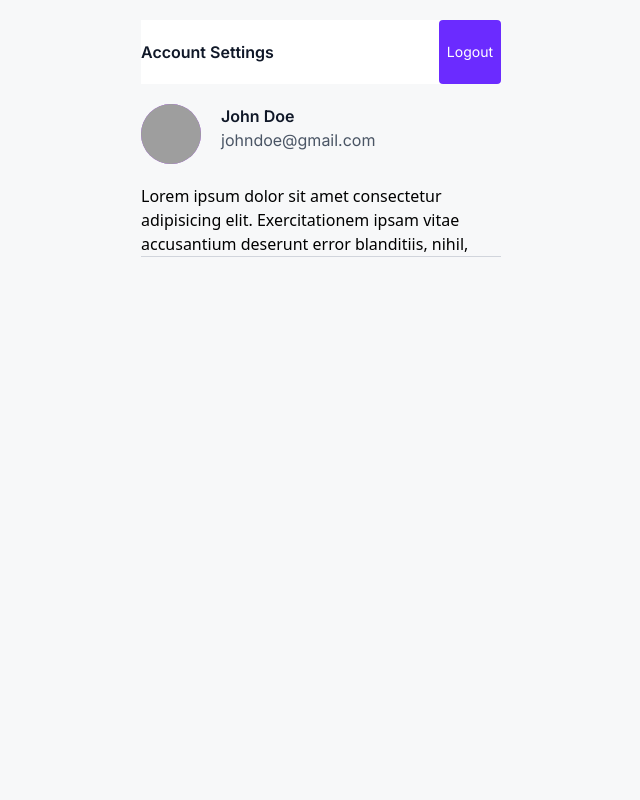
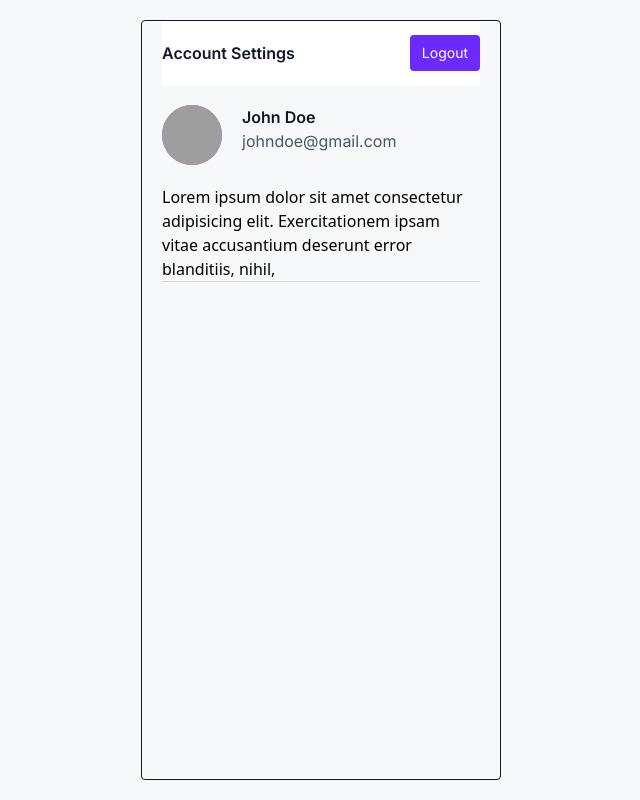
Before and after one commit to DeepakTayde/popx, a React (Vite) app: page /account in a window 1280 px wide. Shown: the whole page, without its empty margins (319-959 px from the left). Built offline with nearby package versions, Linux system fonts and the light colour scheme; grey boxes are pictures that could not be loaded.

Commit message:
Fixing styling of account page

```diff
--- a/src/App.jsx
+++ b/src/App.jsx
@@ -7,9 +7,9 @@ import Account from "./pages/Account";
 
 function App() {
   return (
-    <div className="w-full h-screen overflow-hidden bg-global-bg flex items-center justify-center p-5">
-      <div className="w-full  h-full  flex items-center justify-center">
-        <div className="w-[360px] h-full relative flex flex-col justify-end  overflow-hidden">
+    <div className="w-full h-screen overflow-hidden bg-global-bg flex items-center justify-center p-5  ">
+      <div className="w-full  h-full  flex items-center justify-center ">
+        <div className="w-[360px] h-full relative flex flex-col justify-end px-5 border rounded border-gray-900 overflow-hidden">
 
           <Routes>
             <Route path="/" element={<Welcome/>}/>
--- a/src/pages/Account.jsx
+++ b/src/pages/Account.jsx
@@ -13,11 +13,11 @@ const Account = () => {
 
   return (
     <div className="flex flex-col justify-start items-start w-full h-full">
-      <div className="w-full flex justify-between bg-white">
+      <div className="w-full flex justify-between bg-white items-center">
         <h3 className="text-gray-900 font-Inter font-bold  py-5">
           Account Settings
         </h3>
-        <button onClick={handleLogout} className="py-0 px-2 text-sm rounded font-Inter bg-primary text-white">Logout</button>
+        <button onClick={handleLogout} className=" px-3 py-2 text-sm rounded font-Inter bg-primary text-white">Logout</button>
       </div>
       <div className="w-full h-full flex flex-col">
         <div className="w-full  flex justify-start items-start py-5 gap-5">
```
